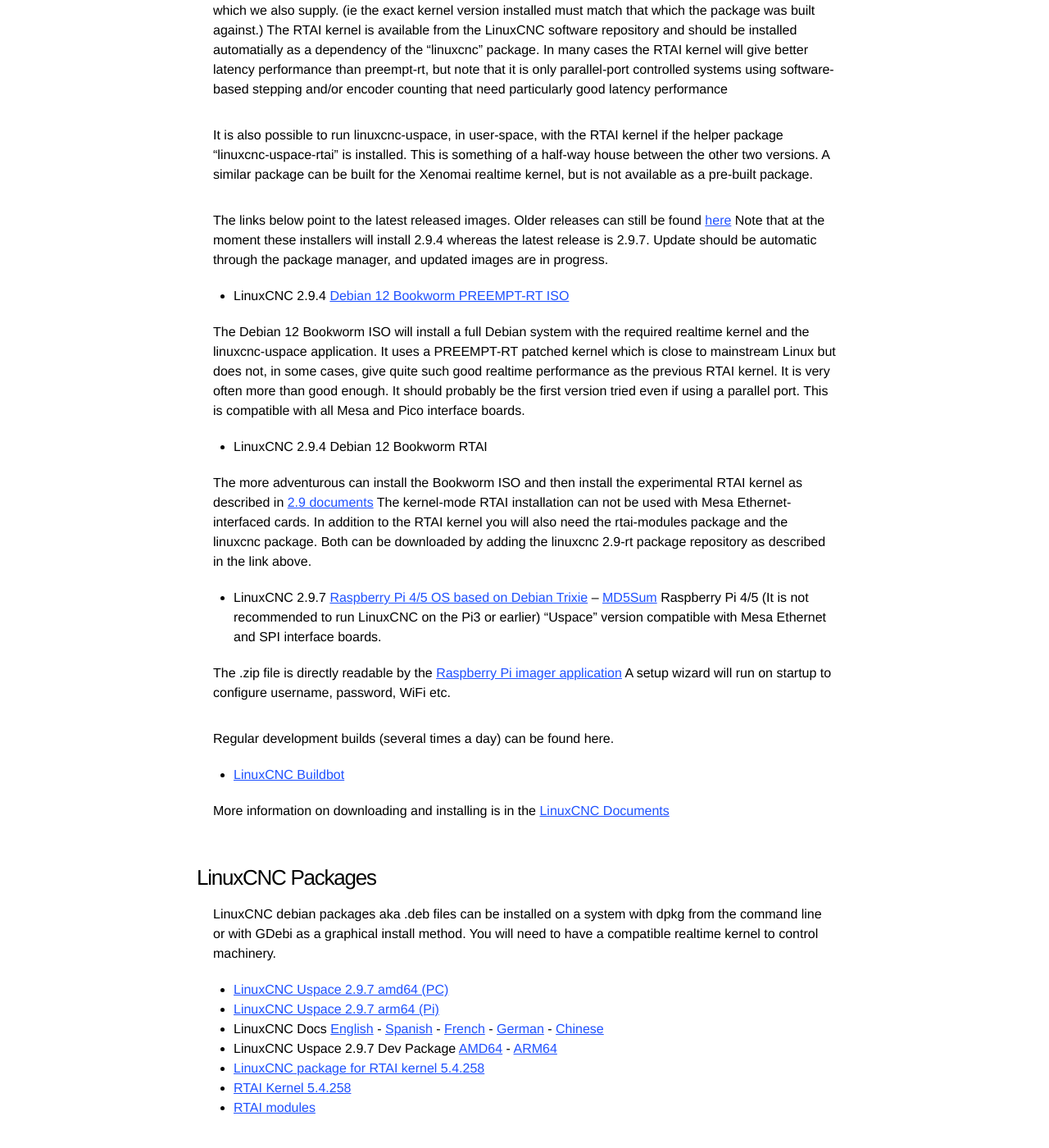
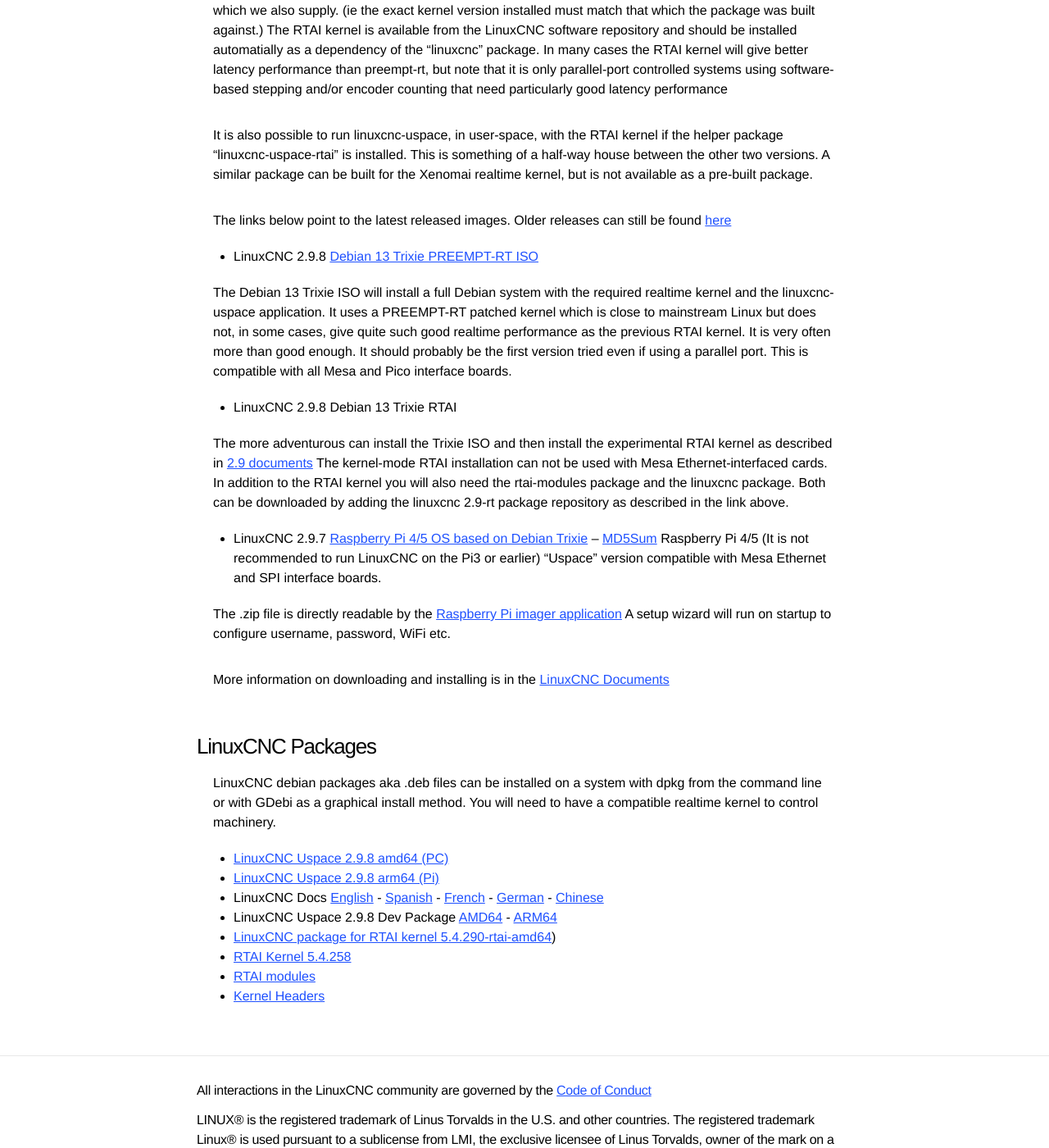
Before and after one commit to LinuxCNC/wlo, a Jekyll site: the page built from downloads/index.md, in a window 1280 px wide and 1400 px high, scrolled down 712 px. Shown: the whole window at 82% size. Built offline with Jekyll 4.4.1, drawn with Linux system fonts in a browser that asks for light colours.

Commit message:
Update Downloads page for 2.9.8 release
Also switch to Trixie as the default Distro.

```diff
--- a/downloads/index.md
+++ b/downloads/index.md
@@ -44,12 +44,10 @@
 
 The links below point to the latest released images. Older releases can still be
 found [here](https://www.linuxcnc.org/iso/)
-Note that at the moment these installers will install 2.9.4 whereas the latest release is 2.9.7.
-Update should be automatic through the package manager, and updated images are in progress.
 
-* LinuxCNC 2.9.4 [Debian 12 Bookworm PREEMPT-RT ISO](https://www.linuxcnc.org/iso/linuxcnc_2.9.4-amd64.hybrid.iso)
+* LinuxCNC 2.9.8 [Debian 13 Trixie PREEMPT-RT ISO](https://www.linuxcnc.org/iso/linuxcnc_2.9.8-amd64.hybrid.iso)
 
-The Debian 12 Bookworm ISO will install a full Debian system with the required
+The Debian 13 Trixie ISO will install a full Debian system with the required
 realtime kernel and the linuxcnc-uspace application. It uses a PREEMPT-RT
 patched kernel  which is close to mainstream Linux but does not, in some
 cases, give quite such good realtime performance as the previous RTAI
@@ -57,9 +55,9 @@
 the first version tried even if using a parallel port.
 This is compatible with all Mesa and Pico interface boards.
 
-* LinuxCNC 2.9.4 Debian 12 Bookworm RTAI
+* LinuxCNC 2.9.8 Debian 13 Trixie RTAI
 
-The more adventurous can install the Bookworm ISO and then install the
+The more adventurous can install the Trixie ISO and then install the
 experimental RTAI kernel as described in
 [2.9 documents](http://linuxcnc.org/docs/2.9/html/getting-started/getting-linuxcnc.html#cha:Installing-RTAI)
 The kernel-mode RTAI installation can not be used with Mesa Ethernet-interfaced cards.
@@ -74,9 +72,6 @@
 The .zip file is directly readable by the [Raspberry Pi imager application](https://www.raspberrypi.com/software/)
 A setup wizard will run on startup to configure username, password, WiFi etc.
 
-Regular development builds (several times a day) can be found here.
-* [LinuxCNC Buildbot](http://buildbot.linuxcnc.org/)
-
 More information on downloading and installing is in the
 [LinuxCNC Documents](http://linuxcnc.org/docs/stable/html/getting-started/getting-linuxcnc.html)
 
@@ -87,11 +82,12 @@
 from the command line or with GDebi as a graphical install method. You will need
 to have a compatible realtime kernel to control machinery.
 
-* [LinuxCNC Uspace 2.9.7 amd64 (PC)](https://www.linuxcnc.org/dists/bookworm/2.9-uspace/binary-amd64/linuxcnc-uspace_2.9.7_amd64.deb)
-* [LinuxCNC Uspace 2.9.7 arm64 (Pi)](https://www.linuxcnc.org/dists/bookworm/2.9-uspace/binary-arm64/linuxcnc-uspace_2.9.7_arm64.deb)
-* LinuxCNC Docs [English](https://www.linuxcnc.org/dists/bookworm/2.9-uspace/binary-all/linuxcnc-doc-en_2.9.7_all.deb) - [Spanish](https://www.linuxcnc.org/dists/bookworm/2.9-uspace/binary-all/linuxcnc-doc-es_2.9.7_all.deb) - [French](https://www.linuxcnc.org/dists/bookworm/2.9-uspace/binary-all/linuxcnc-doc-fr_2.9.7_all.deb) - [German](https://www.linuxcnc.org/dists/bookworm/2.9-uspace/binary-all/linuxcnc-doc-de_2.9.7_all.deb) - [Chinese](https://www.linuxcnc.org/dists/bookworm/2.9-uspace/binary-all/linuxcnc-doc-zh-cn_2.9.7_all.deb)
-* LinuxCNC Uspace 2.9.7 Dev Package [AMD64](https://www.linuxcnc.org/dists/bookworm/2.9-uspace/binary-amd64/linuxcnc-uspace-dev_2.9.7_amd64.deb) - [ARM64](https://www.linuxcnc.org/dists/bookworm/2.9-uspace/binary-arm64/linuxcnc-uspace-dev_2.9.7_arm64.deb)
+* [LinuxCNC Uspace 2.9.8 amd64 (PC)](https://www.linuxcnc.org/dists/bookworm/2.9-uspace/binary-amd64/linuxcnc-uspace_2.9.8_amd64.deb)
+* [LinuxCNC Uspace 2.9.8 arm64 (Pi)](https://www.linuxcnc.org/dists/bookworm/2.9-uspace/binary-arm64/linuxcnc-uspace_2.9.8_arm64.deb)
+* LinuxCNC Docs [English](https://www.linuxcnc.org/dists/bookworm/2.9-uspace/binary-all/linuxcnc-doc-en_2.9.8_all.deb) - [Spanish](https://www.linuxcnc.org/dists/bookworm/2.9-uspace/binary-all/linuxcnc-doc-es_2.9.8_all.deb) - [French](https://www.linuxcnc.org/dists/bookworm/2.9-uspace/binary-all/linuxcnc-doc-fr_2.9.8_all.deb) - [German](https://www.linuxcnc.org/dists/bookworm/2.9-uspace/binary-all/linuxcnc-doc-de_2.9.8_all.deb) - [Chinese](https://www.linuxcnc.org/dists/bookworm/2.9-uspace/binary-all/linuxcnc-doc-zh-cn_2.9.8_all.deb)
+* LinuxCNC Uspace 2.9.8 Dev Package [AMD64](https://www.linuxcnc.org/dists/bookworm/2.9-uspace/binary-amd64/linuxcnc-uspace-dev_2.9.8_amd64.deb) - [ARM64](https://www.linuxcnc.org/dists/bookworm/2.9-uspace/binary-arm64/linuxcnc-uspace-dev_2.9.8_arm64.deb)
 
-* [LinuxCNC package for RTAI kernel 5.4.258](https://www.linuxcnc.org/dists/bookworm/2.9-rt/binary-amd64/linuxcnc_2.9.3_amd64.deb)
-* [RTAI Kernel 5.4.258](https://www.linuxcnc.org/dists/bookworm/base/binary-amd64/linux-image-5.4.258-rtai-amd64_5.4.258-rtai-amd64-2_amd64.deb)
-* [RTAI modules](https://www.linuxcnc.org/dists/bookworm/base/binary-amd64/rtai-modules-5.4.258_5.3.3-linuxcnc-delta_amd64.deb)
+* [LinuxCNC package for RTAI kernel 5.4.290-rtai-amd64](https://www.linuxcnc.org/dists/trixie/2.9-rt/binary-amd64/linuxcnc_2.9.8_amd64.deb))
+* [RTAI Kernel 5.4.258](https://www.linuxcnc.org/dists/trixie/base/binary-amd64/linux-image-5.4.290-rtai-amd64_5.4.290-rtai-amd64-1_amd64.deb)
+* [RTAI modules](https://www.linuxcnc.org/dists/trixie/base/binary-amd64/rtai-modules-5.4.290_5.3.3-linuxcnc_amd64.deb)
+* [Kernel Headers](https://www.linuxcnc.org/dists/trixie/base/binary-amd64/linux-headers-5.4.290-rtai-amd64_5.4.290-rtai-amd64-1_amd64.deb)
```
